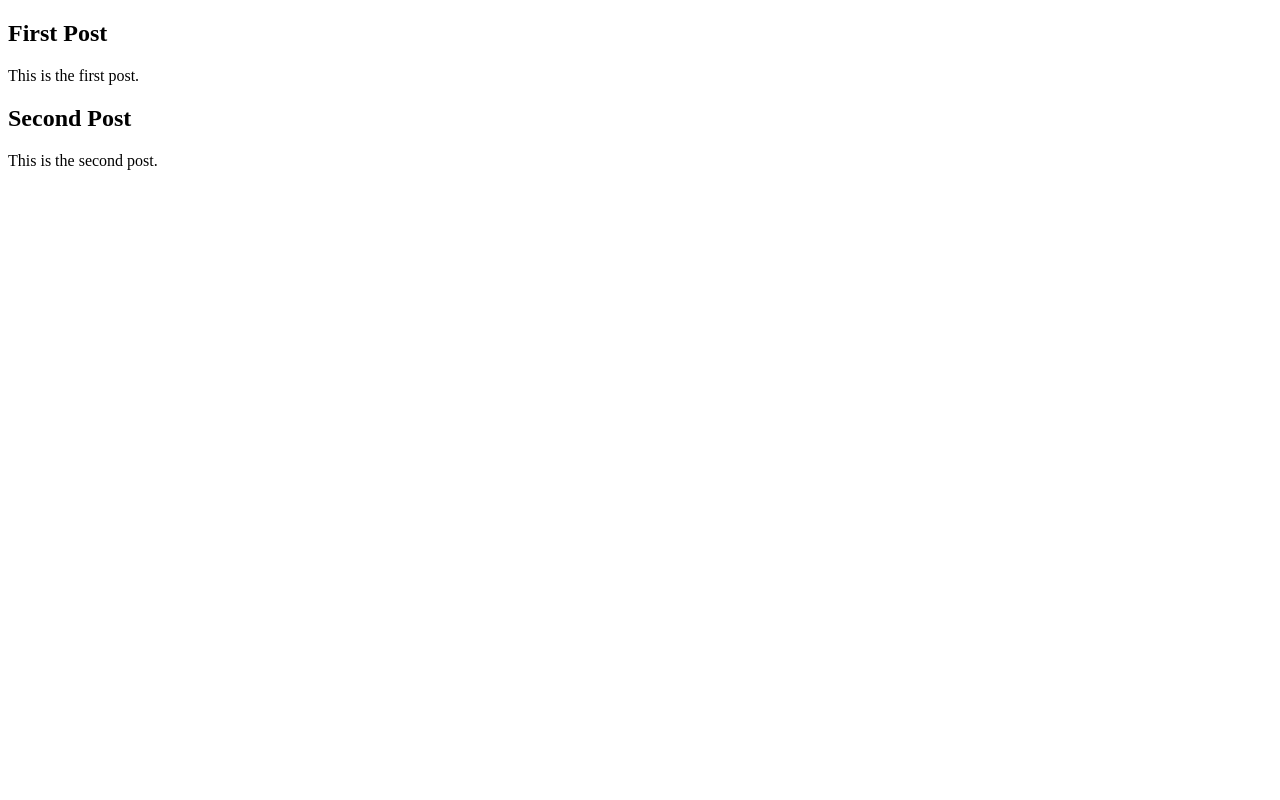
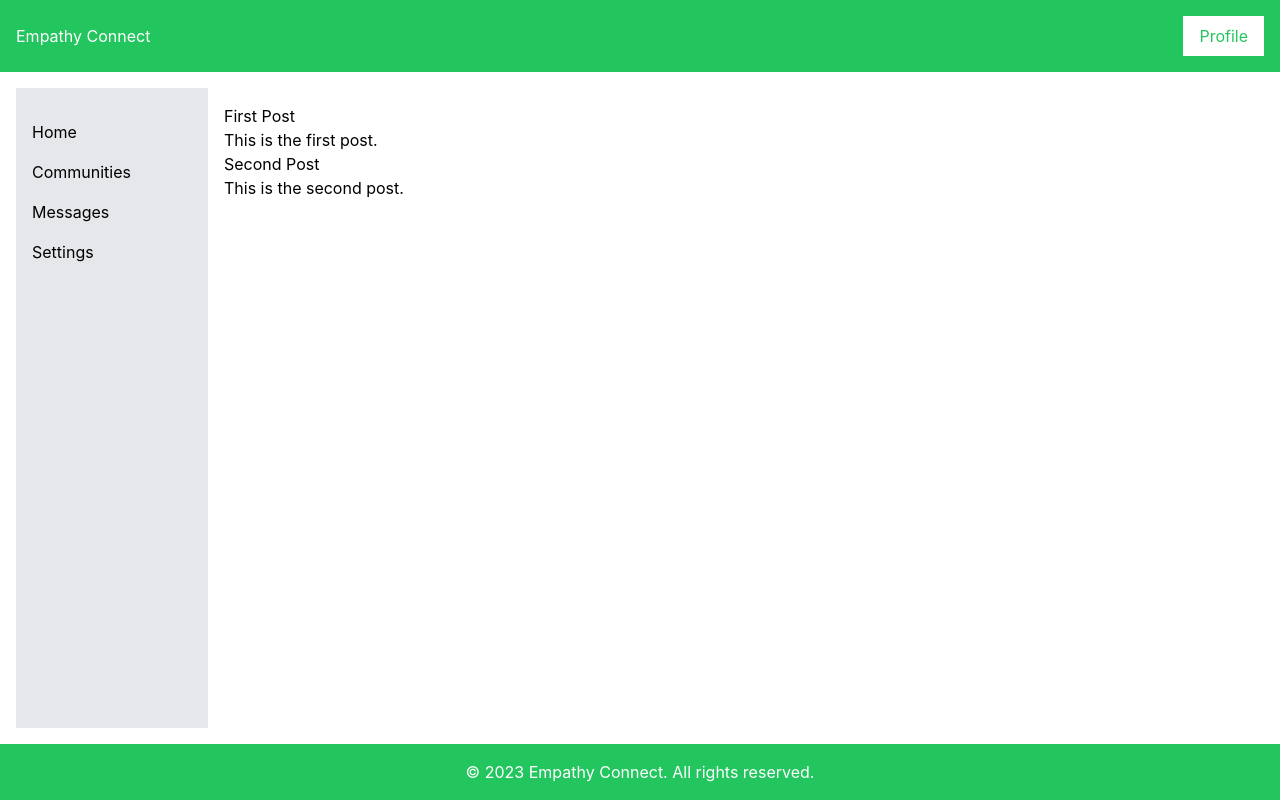
Before and after one commit to promatty/empathy-connect, a React (Create React App) app: page / in a window 1280 px wide. Built offline with nearby package versions, Linux system fonts and the light colour scheme.

Commit message:
home page kinda, set up tailwind

```diff
--- a/package.json
+++ b/package.json
@@ -35,5 +35,8 @@
       "last 1 firefox version",
       "last 1 safari version"
     ]
+  },
+  "devDependencies": {
+    "tailwindcss": "^3.4.14"
   }
 }
--- /dev/null
+++ b/src/components/Footer.jsx
@@ -0,0 +1,7 @@
+export default function Footer() {
+    return (
+        <footer className="bg-green-500 text-white text-center p-4">
+            <p>&copy; 2023 Empathy Connect. All rights reserved.</p>
+        </footer>
+    );
+}
--- /dev/null
+++ b/src/components/Header.jsx
@@ -0,0 +1,8 @@
+export default function Header() {
+    return (
+        <header className="bg-green-500 text-white p-4 flex justify-between items-center">
+            <h1>Empathy Connect</h1>
+            <button className="bg-white text-green-500 border-none py-2 px-4 cursor-pointer">Profile</button>
+        </header>
+    );
+}
--- a/src/components/Home.jsx
+++ b/src/components/Home.jsx
@@ -8,10 +8,20 @@ export default function Home() {
     ]);
 
     return (
-        <div>
-            {posts.map(post => (
-                <Post key={post.id} title={post.title} body={post.body} />
-            ))}
+        <div className="flex flex-1 p-4">
+            <aside className="w-48 bg-gray-200 p-4">
+                <ul className="list-none p-0">
+                    <li className="my-4">Home</li>
+                    <li className="my-4">Communities</li>
+                    <li className="my-4">Messages</li>
+                    <li className="my-4">Settings</li>
+                </ul>
+            </aside>
+            <section className="flex-1 p-4">
+                {posts.map(post => (
+                    <Post key={post.id} title={post.title} body={post.body} />
+                ))}
+            </section>
         </div>
     );
 }
--- a/src/index.css
+++ b/src/index.css
@@ -1,3 +1,7 @@
+@tailwind base;
+@tailwind components;
+@tailwind utilities;
+
 body {
   margin: 0;
   font-family: -apple-system, BlinkMacSystemFont, 'Segoe UI', 'Roboto', 'Oxygen',
--- a/src/index.js
+++ b/src/index.js
@@ -1,19 +1,28 @@
 import React from 'react';
 import ReactDOM from 'react-dom';
 import { BrowserRouter as Router, Route, Routes } from 'react-router-dom';
+import './index.css'; // Import Tailwind CSS
 import Home from './components/Home';
 import Community from './components/Community';
 import Post from './components/Post';
+import Header from './components/Header';
+import Footer from './components/Footer';
 
 const root = ReactDOM.createRoot(document.getElementById('root'));
 root.render(
   <React.StrictMode>
     <Router>
-      <Routes>
-        <Route path="/" element={<Home />} />
-        <Route path="/community/:id" element={<Community />} />
-        <Route path="/post/:id" element={<Post />} />
-      </Routes>
+      <div className="flex flex-col min-h-screen">
+        <Header />
+        <div className="flex flex-1">
+          <Routes>
+            <Route path="/" element={<Home />} />
+            <Route path="/community/:id" element={<Community />} />
+            <Route path="/post/:id" element={<Post />} />
+          </Routes>
+        </div>
+        <Footer />
+      </div>
     </Router>
   </React.StrictMode>
 );
--- /dev/null
+++ b/tailwind.config.js
@@ -0,0 +1,10 @@
+/** @type {import('tailwindcss').Config} */
+module.exports = {
+  content: [
+    "./src/**/*.{js,jsx,ts,tsx}",
+  ],
+  theme: {
+    extend: {},
+  },
+  plugins: [],
+}
```
Also changed, not shown: 1 other file (tests, documents, lock files or other folders).
